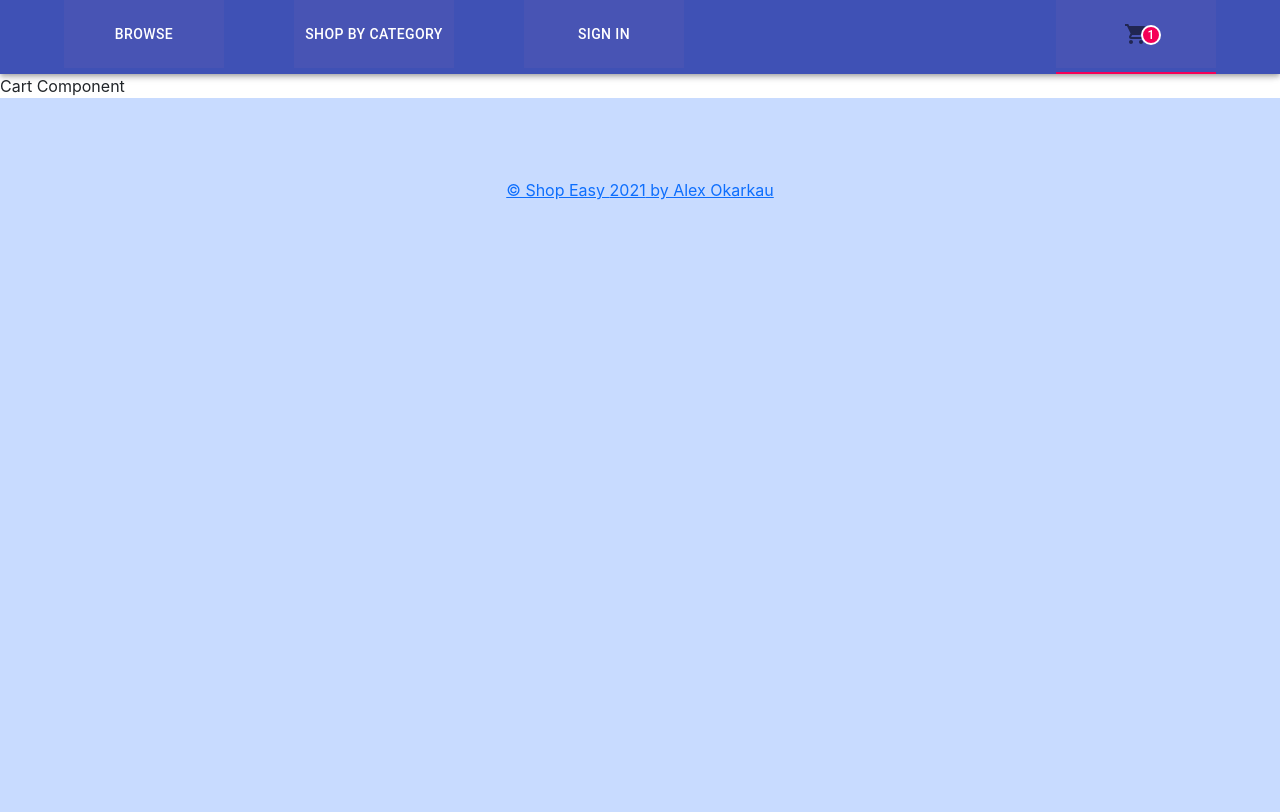
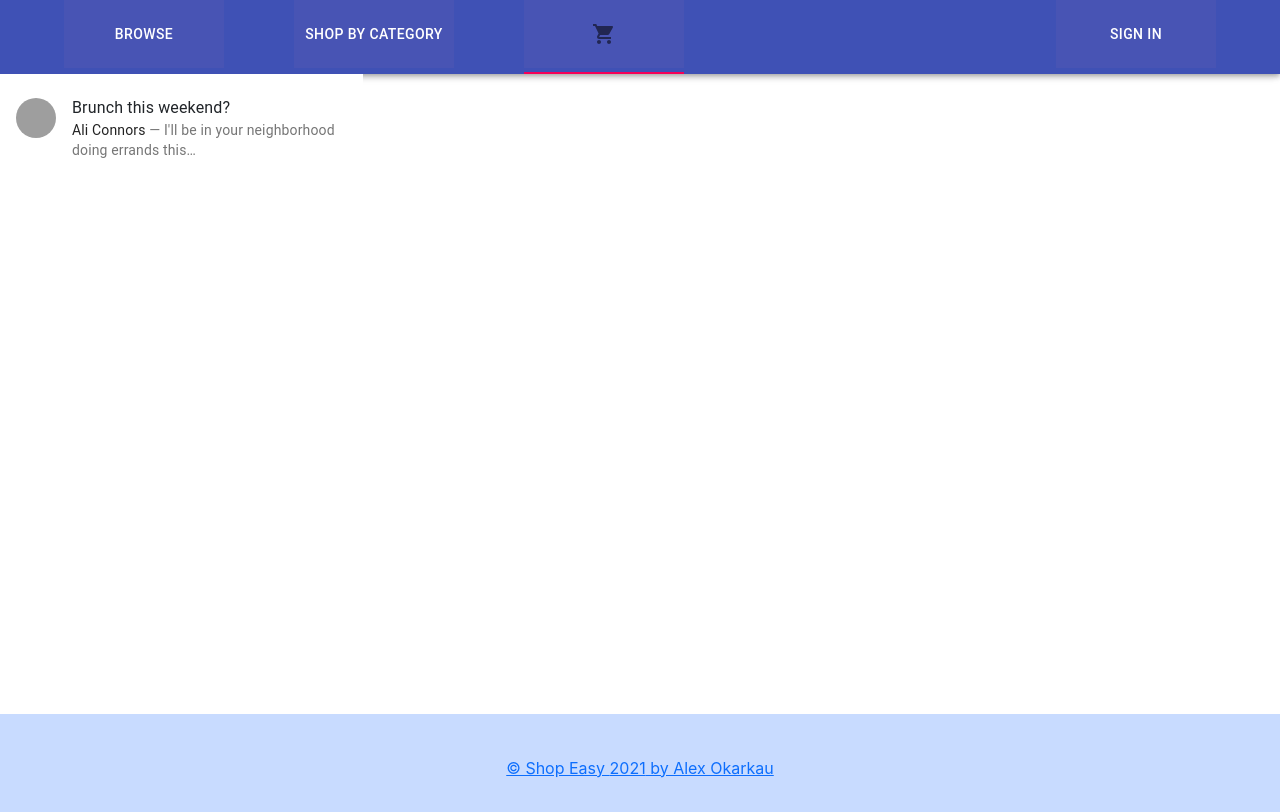
Before and after one commit to okorkov/shop-easy, a React (Create React App) app: page /checkout in a window 1280 px wide. Built offline with nearby package versions, Linux system fonts and the light colour scheme; no server answers; grey boxes are pictures that could not be loaded.

Commit message:
proccesing new orders

```diff
--- a/src/actions/cart.js
+++ b/src/actions/cart.js
@@ -0,0 +1,16 @@
+import axios from 'axios';
+
+export function addToCart(payload) {
+  debugger
+  (!payload.user.currentCart.id) ?
+    axios.post(`${process.env.REACT_APP_BACKEND_BASE_URL}/api/orders`, payload, {withCredentials: true})
+    .then(response => console.log(response)).catch(err => console.log(err.message)) :
+    console.log('not null')
+  payload.dispatch({type: "ADD_TO_CART", payload: {data: payload.data, user: payload.user}})
+  // return (dispatch) => {
+  //   dispatch({ type: 'START_ADDING_ASTRONAUTS_REQUEST' });
+  //   fetch('http://api.open-notify.org/astros.json')
+  //     .then(response => response.json())
+  //     .then(astronauts => dispatch({ type: 'ADD_ASTRONAUTS', astronauts }));
+  // };
+}
--- a/src/components/Cart.jsx
+++ b/src/components/Cart.jsx
@@ -1,13 +1,51 @@
-import React, { Component } from 'react';
+import React from 'react';
+import { makeStyles } from '@material-ui/core/styles';
+import List from '@material-ui/core/List';
+import ListItem from '@material-ui/core/ListItem';
+import ListItemText from '@material-ui/core/ListItemText';
+import ListItemAvatar from '@material-ui/core/ListItemAvatar';
+import Avatar from '@material-ui/core/Avatar';
+import Typography from '@material-ui/core/Typography';
 
-class Cart extends Component {
-  render() {
-    return (
-      <div>
-        Cart Component
-      </div>
-    );
-  }
+const useStyles = makeStyles((theme) => ({
+  root: {
+    width: '100%',
+    maxWidth: '36ch',
+    backgroundColor: theme.palette.background.paper,
+  },
+  inline: {
+    display: 'inline',
+  },
+}));
+
+export default function Cart() {
+  const classes = useStyles();
+
+  return (
+    <div className='shopping-view'>
+      <List className={classes.root}>
+        <ListItem alignItems="flex-start">
+          <ListItemAvatar>
+            <Avatar alt="Remy Sharp" src="/static/images/avatar/1.jpg" />
+          </ListItemAvatar>
+          <ListItemText
+            primary="Brunch this weekend?"
+            secondary={
+              <React.Fragment>
+                <Typography
+                  component="span"
+                  variant="body2"
+                  className={classes.inline}
+                  color="textPrimary"
+                >
+                  Ali Connors
+                </Typography>
+                {" — I'll be in your neighborhood doing errands this…"}
+              </React.Fragment>
+            }
+          />
+        </ListItem>
+      </List>
+    </div>
+  );
 }
-
-export default Cart;
--- a/src/components/Navbar.jsx
+++ b/src/components/Navbar.jsx
@@ -105,8 +105,8 @@ function SimpleTabs(props) {
                 <Tabs value={location.pathname} onChange={handleChange} aria-label="simple tabs example">
                   <Tab label="Browse"  value="/" component={Link} to={'/'} style={link}/>
                   <Tab label="Shop by Category"  value="/categories" component={Link} to={'/categories'} style={link}/>
-                  {(props.user.logged_in) ? <Tab label='Sign Out' onClick={() => (window.confirm("Are you sure you want to log out?")) ? handleLogOut() : null} style={link}/> : <Tab label="Sign In" value="/login" component={Link} to={'/login'} style={link}/>}
-                  <Tab label={<ShoppingCart />}  value="/checkout" component={Link} to={'/checkout'} style={cart}/>
+                  <Tab label={<ShoppingCart />}  value="/checkout" component={Link} to={'/checkout'} style={link}/>
+                  {(props.user.logged_in) ? <Tab label='Sign Out' onClick={() => (window.confirm("Are you sure you want to log out?")) ? handleLogOut() : null} style={cart}/> : <Tab label="Sign In" value="/login" component={Link} to={'/login'} style={cart}/>}
                 </Tabs>
               </AppBar>
               <Switch>
@@ -130,5 +130,4 @@ const mapStateToProps = function(state) {
   return state
 }
 
-
 export default connect(mapStateToProps)(SimpleTabs)
--- a/src/components/ProductCard.jsx
+++ b/src/components/ProductCard.jsx
@@ -11,7 +11,8 @@ import AddShoppingCartIcon from '@material-ui/icons/AddShoppingCart';
 import Grid from '@material-ui/core/Grid';
 import AttachMoneyIcon from '@material-ui/icons/AttachMoney';
 import { BrowserRouter as Switch, Route, Link } from "react-router-dom";
-
+import { connect } from 'react-redux';
+import { addToCart } from '../actions/cart'
 
 const useStyles = makeStyles((theme) => ({
   root: {
@@ -46,7 +47,7 @@ const desctiptionHandler = (description) => {
 
 
 
-export default function ProductCard(props) {
+function ProductCard(props) {
   const classes = useStyles();
   return (
     <Grid item>
@@ -66,8 +67,8 @@ export default function ProductCard(props) {
         </CardContent>
         {(props.data.quantity === 0) ? <p className='quantity-zero'>Out of Stock</p> :
         <CardActions disableSpacing>
-          <IconButton aria-label="add to cart">
-            <AddShoppingCartIcon fontSize="large" />
+          <IconButton aria-label="add to cart"  onClick={() => addToCart(props)}>
+            <AddShoppingCartIcon fontSize="large"/>
           </IconButton>
           <h5 className="price-tag"><AttachMoneyIcon  />{props.data.price}</h5>
         </CardActions>}
@@ -75,3 +76,9 @@ export default function ProductCard(props) {
     </Grid>
   );
 }
+
+const mapStateToProps = function(state) {
+  return state
+}
+
+export default connect(mapStateToProps)(ProductCard)
--- a/src/components/ShoppingCart.jsx
+++ b/src/components/ShoppingCart.jsx
@@ -3,6 +3,7 @@ import Badge from '@material-ui/core/Badge';
 import { withStyles } from '@material-ui/core/styles';
 import IconButton from '@material-ui/core/IconButton';
 import ShoppingCartIcon from '@material-ui/icons/ShoppingCart';
+import { connect } from 'react-redux';
 
 const StyledBadge = withStyles((theme) => ({
   badge: {
@@ -13,12 +14,18 @@ const StyledBadge = withStyles((theme) => ({
   },
 }))(Badge);
 
-export default function CustomizedBadges() {
+function CustomizedBadges(props) {
   return (
     <IconButton aria-label="cart">
-      <StyledBadge badgeContent={1} color="secondary">
+      <StyledBadge badgeContent={props.user.currentCart.items.length} color="secondary">
         <ShoppingCartIcon />
       </StyledBadge>
     </IconButton>
   );
 }
+
+const mapStateToProps = function(state) {
+  return state
+}
+
+export default connect(mapStateToProps)(CustomizedBadges)
--- a/src/index.css
+++ b/src/index.css
@@ -26,7 +26,7 @@ body {
 }
 
 footer {
-  padding-top: 5%;
+  padding-top: 2%;
 }
 
 .product-image {
--- a/src/reducers/user.js
+++ b/src/reducers/user.js
@@ -1,7 +1,10 @@
 const defaultState = {
   logged_in: false,
   user: {},
-  currentCart: {}
+  currentCart: {
+    id: null,
+    items: []
+  }
 }
 
 export default (state = defaultState, action) => {
@@ -38,6 +41,10 @@ export default (state = defaultState, action) => {
         user: {}
       }
 
+      case 'ADD_TO_CART':
+        debugger
+        return state;
+
     default:
       return state;
 
```
